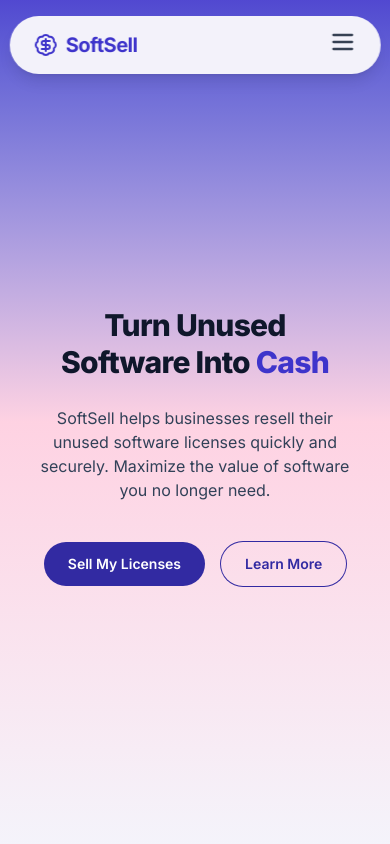
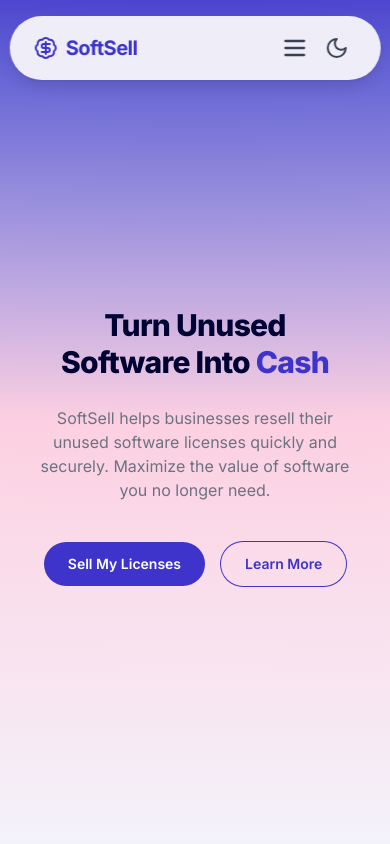
Before and after one commit to Shubham-567/SoftSell, a React (Vite) app: page / in a window 390 px wide. Shown: the top 844 px of the page. Built offline with nearby package versions, Linux system fonts and the light colour scheme.

Commit message:
Added dark mode

```diff
--- a/src/components/Button.jsx
+++ b/src/components/Button.jsx
@@ -12,9 +12,9 @@ const Button = ({
     "px-6 py-3 font-semibold rounded-full transition duration-400 text-sm cursor-pointer hover:-translate-y-1";
 
   const variants = {
-    primary: "bg-primary-600 text-white ",
+    primary: "bg-primary-500 text-white ",
     secondary: "bg-secondary-500 text-white",
-    outline: "ring ring-primary-600 text-primary-600",
+    outline: "ring ring-primary-500 text-primary-500",
   };
 
   const combined = classNames(baseStyles, variants[variant], className);
--- a/src/components/Navbar.jsx
+++ b/src/components/Navbar.jsx
@@ -1,10 +1,11 @@
 import React, { useState, useRef, useEffect } from "react";
 import Button from "./Button";
-import { Menu, X, BadgeDollarSign } from "lucide-react";
+import { Menu, X, BadgeDollarSign, Moon, Sun } from "lucide-react";
 import { motion, AnimatePresence } from "framer-motion";
 
 const Navbar = () => {
   const [menuOpen, setMenuOpen] = useState(false);
+  const [darkMode, setDarkMode] = useState(false);
   const menuRef = useRef();
 
   useEffect(() => {
@@ -19,12 +20,17 @@ const Navbar = () => {
     return () => document.removeEventListener("mousedown", handleClickOutside);
   }, []);
 
+  const toggleDarkMode = () => {
+    setDarkMode(!darkMode);
+    document.documentElement.classList.toggle("dark", !darkMode);
+  };
+
   return (
     <motion.header
-      initial={{ opacity: 0, y: -20 }}
+      initial={{ opacity: 0, y: -40 }}
       animate={{ opacity: 1, y: 0 }}
       transition={{ duration: 0.6, ease: "easeOut", delay: 0.2 }}
-      className='absolute top-4 left-1/2 z-50 w-[95%] max-w-7xl -translate-x-1/2 rounded-full bg-background-50 backdrop-blur shadow-lg px-6 py-3'>
+      className='absolute top-4 left-1/2 z-50 w-[95%] max-w-7xl -translate-x-1/2 rounded-full bg-background-100 dark:bg-primary-100 backdrop-blur shadow-lg px-6 py-3'>
       <div className='flex items-center justify-between'>
         {/* logo */}
         <div className='flex justify-start items-center gap-2 text-xl font-bold tracking-tight text-primary-500'>
@@ -33,18 +39,25 @@ const Navbar = () => {
         </div>
 
         {/* desktop nav links */}
-        <nav className='hidden md:flex items-center space-x-8 text-sm font-medium text-secondary-900'>
-          <a href='#how-it-works' className='hover:text-primary-500 transition'>
+        <nav className='hidden md:flex items-center space-x-8 text-sm font-medium text-gray-700'>
+          <a
+            href='#how-it-works'
+            className='font-semibold hover:text-text-600 transition'>
             How It Works
           </a>
-          <a href='#why-us' className='hover:text-primary-500 transition'>
+          <a
+            href='#why-us'
+            className='font-semibold hover:text-text-600 transition'>
             Why Choose Us
           </a>
-          <a href='#contact' className='hover:text-primary-500 transition'>
+          <a
+            href='#contact'
+            className='font-semibold hover:text-text-600 transition'>
             Contact
           </a>
         </nav>
 
+        <div className='flex justify-center items-center gap-4'>
           {/* CTA - desktop */}
           <div className='hidden md:block'>
             <a href='#contact'>
@@ -52,14 +65,42 @@ const Navbar = () => {
             </a>
           </div>
 
+          {/* Dark mode */}
+          <button
+            onClick={toggleDarkMode}
+            className='hidden md:block bg-primary-100 dark:bg-primary-200 text-text-600 p-2 rounded-full hover:bg-primary-200 dark:hover:bg-primary-300 transition-colors duration-200'>
+            {darkMode ? (
+              <Sun size={24} className='text-yellow-400 dark:text-yellow-300' />
+            ) : (
+              <Moon size={24} className='text-gray-700 dark:text-gray-300' />
+            )}
+          </button>
+        </div>
+
         {/* mobile hamburger icon */}
         <div className='md:hidden relative' ref={menuRef}>
+          <div className='flex justify-center items-center gap-2'>
             <button
               onClick={() => setMenuOpen(!menuOpen)}
               className='text-gray-700 hover:text-primary-500'
               aria-label='Toggle Menu'>
               {menuOpen ? <X size={28} /> : <Menu size={28} />}
             </button>
+
+            {/* Dark mode */}
+            <button
+              onClick={toggleDarkMode}
+              className='bg-transparent text-text-600 dark:text-text-400 p-2 rounded-full hover:bg-neutral-100 dark:hover:bg-neutral-900 hover:text-accent-500 dark:hover:text-accent-500 transition-colors duration-200'>
+              {darkMode ? (
+                <Sun
+                  size={24}
+                  className='text-yellow-400 dark:text-yellow-300'
+                />
+              ) : (
+                <Moon size={24} className='text-gray-700 dark:text-gray-300' />
+              )}
+            </button>
+          </div>
 
           {/* dropdown menu - mobile */}
           <AnimatePresence>
@@ -69,22 +110,22 @@ const Navbar = () => {
                 animate={{ opacity: 1, y: 8 }}
                 exit={{ opacity: 0, y: -10 }}
                 transition={{ duration: 0.2 }}
-                className='absolute right-0 mt-3 w-56 rounded-xl bg-background-50 shadow-lg p-4 flex flex-col space-y-3 text-sm font-medium text-gray-800 z-50'>
+                className='absolute right-0 mt-3 w-56 rounded-xl bg-background-50 shadow-lg p-4 flex flex-col space-y-3 text-sm font-medium text-gray-600 z-50'>
                 <a
                   href='#how-it-works'
-                  className='hover:text-primary-500 transition'
+                  className='font-semibold hover:text-primary-600 transition'
                   onClick={() => setMenuOpen(false)}>
                   How It Works
                 </a>
                 <a
                   href='#why-us'
-                  className='hover:text-primary-500 transition'
+                  className='font-semibold hover:text-primary-600 transition'
                   onClick={() => setMenuOpen(false)}>
                   Why Choose Us
                 </a>
                 <a
                   href='#contact'
-                  className='hover:text-primary-500 transition'
+                  className='font-semibold hover:text-primary-600 transition'
                   onClick={() => setMenuOpen(false)}>
                   Contact
                 </a>
--- a/src/index.css
+++ b/src/index.css
@@ -1,6 +1,8 @@
 @import url("https://fonts.googleapis.com/css2?family=Inter:ital,opsz,wght@0,14..32,100..900;1,14..32,100..900&display=swap");
 
 @import "tailwindcss";
+
+@custom-variant dark (&:where(.dark, .dark *));
 
 @layer base {
   *,
@@ -14,21 +16,34 @@
     scroll-behavior: smooth;
   }
 
+  button,
   a {
     cursor: pointer;
   }
 
   :root {
-    /* light theme  */
+    /* Main color palet  */
 
-    /* --text: #091814;
-    --background: #fafefd;
-    --primary: #34dca8;
-    --secondary: #83f5d1;
-    --accent: #45fdc3;
-    */
+    /* --text: #0a0917;
+    --background: #f3f2fa;
+    --primary: #3f34cb;
+    --secondary: #fc7aa9;
+    --accent: #fb6146; */
 
     /* Light theme shades */
+
+    --gray-50: #f9fafb;
+    --gray-100: #f3f4f6;
+    --gray-200: #e5e7eb;
+    --gray-300: #d1d5db;
+    --gray-400: #9ca3af;
+    --gray-500: #6b7280;
+    --gray-600: #4b5563;
+    --gray-700: #374151;
+    --gray-800: #1f2937;
+    --gray-900: #111827;
+    --gray-950: #030712;
+
     --text-50: #e5e5ff;
     --text-100: #ccccff;
     --text-200: #9999ff;
@@ -89,9 +104,109 @@
     --accent-900: #320801;
     --accent-950: #190401;
   }
+
+  .dark {
+    /* dark theme shades */
+
+    --gray-50: #030712;
+    --gray-100: #111827;
+    --gray-200: #1f2937;
+    --gray-300: #374151;
+    --gray-400: #4b5563;
+    --gray-500: #6b7280;
+    --gray-600: #9ca3af;
+    --gray-700: #d1d5db;
+    --gray-800: #e5e7eb;
+    --gray-900: #f3f4f6;
+    --gray-950: #f9fafb;
+
+    --text-50: #080712;
+    --text-100: #110f24;
+    --text-200: #211e48;
+    --text-300: #322c6d;
+    --text-400: #423b91;
+    --text-500: #534ab5;
+    --text-600: #756ec4;
+    --text-700: #9892d3;
+    --text-800: #bab7e1;
+    --text-900: #dddbf0;
+    --text-950: #eeedf8;
+
+    --background-50: #0a0a10;
+    --background-100: #14141f;
+    --background-200: #27273f;
+    --background-300: #3b3b5e;
+    --background-400: #4f4f7d;
+    --background-500: #62629d;
+    --background-600: #8282b0;
+    --background-700: #a1a1c4;
+    --background-800: #c0c0d8;
+    --background-900: #e0e0eb;
+    --background-950: #efeff5;
+
+    --primary-50: #060514;
+    --primary-100: #0c0a29;
+    --primary-200: #191551;
+    --primary-300: #251f7a;
+    --primary-400: #322aa2;
+    --primary-500: #3e34cb;
+    --primary-600: #655dd5;
+    --primary-700: #8b85e0;
+    --primary-800: #b2aeea;
+    --primary-900: #d8d6f5;
+    --primary-950: #ecebfa;
+
+    --primary-50: #060514;
+    --primary-100: #0c0a29;
+    --primary-200: #191551;
+    --primary-300: #251f7a;
+    --primary-400: #322aa2;
+    --primary-500: #3e34cb;
+    --primary-600: #655dd5;
+    --primary-700: #8b85e0;
+    --primary-800: #b2aeea;
+    --primary-900: #d8d6f5;
+    --primary-950: #ecebfa;
+
+    --secondary-50: #190109;
+    --secondary-100: #320113;
+    --secondary-200: #640226;
+    --secondary-300: #960339;
+    --secondary-400: #c8044c;
+    --secondary-500: #fa055f;
+    --secondary-600: #fb377f;
+    --secondary-700: #fc699f;
+    --secondary-800: #fd9bbf;
+    --secondary-900: #fecddf;
+    --secondary-950: #fee6ef;
+
+    --accent-50: #190401;
+    --accent-100: #320801;
+    --accent-200: #641102;
+    --accent-300: #961903;
+    --accent-400: #c82104;
+    --accent-500: #fa2a05;
+    --accent-600: #fb5437;
+    --accent-700: #fc7f69;
+    --accent-800: #fdaa9b;
+    --accent-900: #fed4cd;
+    --accent-950: #feeae6;
+  }
 }
 
 @theme {
+  --color-gray-50: var(--gray-50);
+  --color-gray-100: var(--gray-100);
+  --color-gray-200: var(--gray-200);
+  --color-gray-300: var(--gray-300);
+  --color-gray-400: var(--gray-400);
+  --color-gray-500: var(--gray-500);
+  --color-gray-600: var(--gray-600);
+  --color-gray-700: var(--gray-700);
+  --color-gray-800: var(--gray-800);
+  --color-gray-900: var(--gray-900);
+  --color-gray-950: var(--gray-950);
+
   --color-text-50: var(--text-50);
   --color-text-100: var(--text-100);
   --color-text-200: var(--text-200);
--- a/src/sections/HeroSection.jsx
+++ b/src/sections/HeroSection.jsx
@@ -10,21 +10,32 @@ const HeroSection = () => {
       <Navbar />
 
       {/* Background Gradient */}
-      <div className='absolute inset-0'>
-        <div className='absolute bottom-0 right-0 z-[-2] h-full w-full bg-gradient-to-b from-primary-500 via-secondary-100 to-background-50 opacity-90' />
+      {/* Dark Mode Background */}
+      <div className='absolute inset-0 dark:block'>
+        <div className='absolute inset-0 z-[-2] h-full w-full bg-background-50 bg-[radial-gradient(ellipse_95%_95%_at_50%_-20%,rgba(120,119,198,0.3),rgba(255,255,255,0))]' />
+      </div>
+
+      {/* Light Mode Background */}
+      <div className='absolute inset-0 dark:hidden'>
+        <div className='absolute inset-0 z-[-2] h-full w-full bg-gradient-to-b from-primary-500 via-secondary-100 to-background-50 opacity-90 bg-[radial-gradient(ellipse_60%_60%_at_50%_50%,rgba(255,255,255,0.1),transparent)]' />
+      </div>
+
+      {/* Light Mode Background */}
+      <div className='absolute inset-0 dark:hidden'>
+        <div className='absolute inset-0 z-[-2] h-full w-full bg-gradient-to-b from-primary-500 via-secondary-100 to-background-50 opacity-90' />
       </div>
 
       <div className='relative m-6 z-10 flex h-full flex-col items-center justify-center px-4'>
         <div className='max-w-3xl text-center'>
           <FadeInWhenVisible delay={0.2}>
-            <h1 className='max-w-2xl mx-auto mb-6 text-3xl sm:text-4xl md:text-5xl lg:text-6xl font-extrabold tracking-tight text-slate-900 leading-tight'>
+            <h1 className='max-w-2xl mx-auto mb-6 text-3xl sm:text-4xl md:text-5xl lg:text-6xl font-extrabold tracking-tight text-text-900 leading-tight'>
               Turn Unused Software Into
               <span className='text-primary-500'> Cash</span>
             </h1>
           </FadeInWhenVisible>
 
           <FadeInWhenVisible delay={0.4}>
-            <p className='mx-auto mb-10 text-base sm:text-lg md:text-xl text-slate-700 max-w-3xl'>
+            <p className='mx-auto mb-10 text-base sm:text-lg md:text-xl text-gray-500 max-w-3xl'>
               SoftSell helps businesses resell their unused software licenses
               quickly and securely. Maximize the value of software you no longer
               need.
--- a/src/sections/HowItWorks.jsx
+++ b/src/sections/HowItWorks.jsx
@@ -22,7 +22,7 @@ const HowItWorks = () => {
         <div className='grid grid-cols-1 sm:grid-cols-2 lg:grid-cols-3 gap-10'>
           {/* step 1*/}
           <FadeInWhenVisible delay={0.6}>
-            <div className='flex flex-col items-center text-center bg-secondary-50 border border-gray-300 text-gray-900 shadow-xl rounded-2xl p-8 transform duration-400 transition-transform hover:scale-105'>
+            <div className='flex flex-col items-center text-center bg-primary-50 border border-gray-300 text-gray-900 shadow-xl rounded-2xl p-8 transform duration-400 transition-transform hover:scale-105'>
               <div className='text-accent-500 mb-6 transition-transform hover:scale-110'>
                 <Upload size={48} />
               </div>
@@ -38,7 +38,7 @@ const HowItWorks = () => {
 
           {/* step 2 */}
           <FadeInWhenVisible delay={0.8}>
-            <div className='flex flex-col items-center text-center bg-secondary-50 border border-gray-300 text-gray-900 shadow-xl rounded-2xl p-8 transform duration-400 transition-transform hover:scale-105'>
+            <div className='flex flex-col items-center text-center bg-primary-50 border border-gray-300 text-gray-900 shadow-xl rounded-2xl p-8 transform duration-400 transition-transform hover:scale-105'>
               <div className='text-accent-500 mb-6 transition-transform hover:scale-110'>
                 <DollarSign size={48} />
               </div>
@@ -54,7 +54,7 @@ const HowItWorks = () => {
 
           {/* step 3 */}
           <FadeInWhenVisible delay={1}>
-            <div className='flex flex-col items-center text-center bg-secondary-50 border border-gray-300 text-gray-900 shadow-xl rounded-2xl p-8 transform duration-400 transition-transform hover:scale-105'>
+            <div className='flex flex-col items-center text-center bg-primary-50 border border-gray-300 text-gray-900 shadow-xl rounded-2xl p-8 transform duration-400 transition-transform hover:scale-105'>
               <div className='text-accent-500 mb-6 transition-transform hover:scale-110'>
                 <CheckCircle size={48} />
               </div>
--- a/src/sections/Testimonials.jsx
+++ b/src/sections/Testimonials.jsx
@@ -5,7 +5,7 @@ const Testimonials = () => {
   return (
     <section
       id='testimonials'
-      className='py-12 md:py-20 bg-background-100 relative overflow-hidden'>
+      className='py-12 md:py-20 bg-background-100 dark:bg-background-50 relative overflow-hidden'>
       <div className='relative z-10 max-w-6xl mx-auto px-6 text-center'>
         <FadeInWhenVisible delay={0.2}>
           <h2 className='text-3xl sm:text-4xl md:text-5xl font-bold text-text-900 mb-4'>
@@ -22,7 +22,7 @@ const Testimonials = () => {
 
         <div className='grid grid-cols-1 md:grid-cols-2 gap-10'>
           <FadeInWhenVisible delay={0.8}>
-            <div className='bg-secondary-50 p-8 rounded-2xl shadow-sm border border-gray-300 hover:shadow-lg transition duration-400 text-left hover:scale-102'>
+            <div className='bg-secondary-50 dark:bg-primary-100 p-8 rounded-2xl shadow-sm border border-gray-300 hover:shadow-lg transition duration-400 text-left hover:scale-102'>
               <div className='mb-4 text-accent-500'>
                 <Quote size={32} />
               </div>
@@ -45,7 +45,7 @@ const Testimonials = () => {
           </FadeInWhenVisible>
 
           <FadeInWhenVisible delay={1}>
-            <div className='bg-secondary-50 p-8 rounded-2xl shadow-sm border border-gray-300 hover:shadow-md transition duration-300 text-left hover:scale-102'>
+            <div className='bg-secondary-50 dark:bg-primary-100 p-8 rounded-2xl shadow-sm border border-gray-300 hover:shadow-md transition duration-300 text-left hover:scale-102'>
               <div className='mb-4 text-accent-500'>
                 <Quote size={32} />
               </div>
```
Also changed, not shown: src/components/Footer.jsx (+6 -6 lines), src/sections/ContactForm.jsx (+5 -6 lines), src/sections/WhyChooseUs.jsx (+5 -5 lines). Lines whose indentation alone changed are shown as unchanged.
